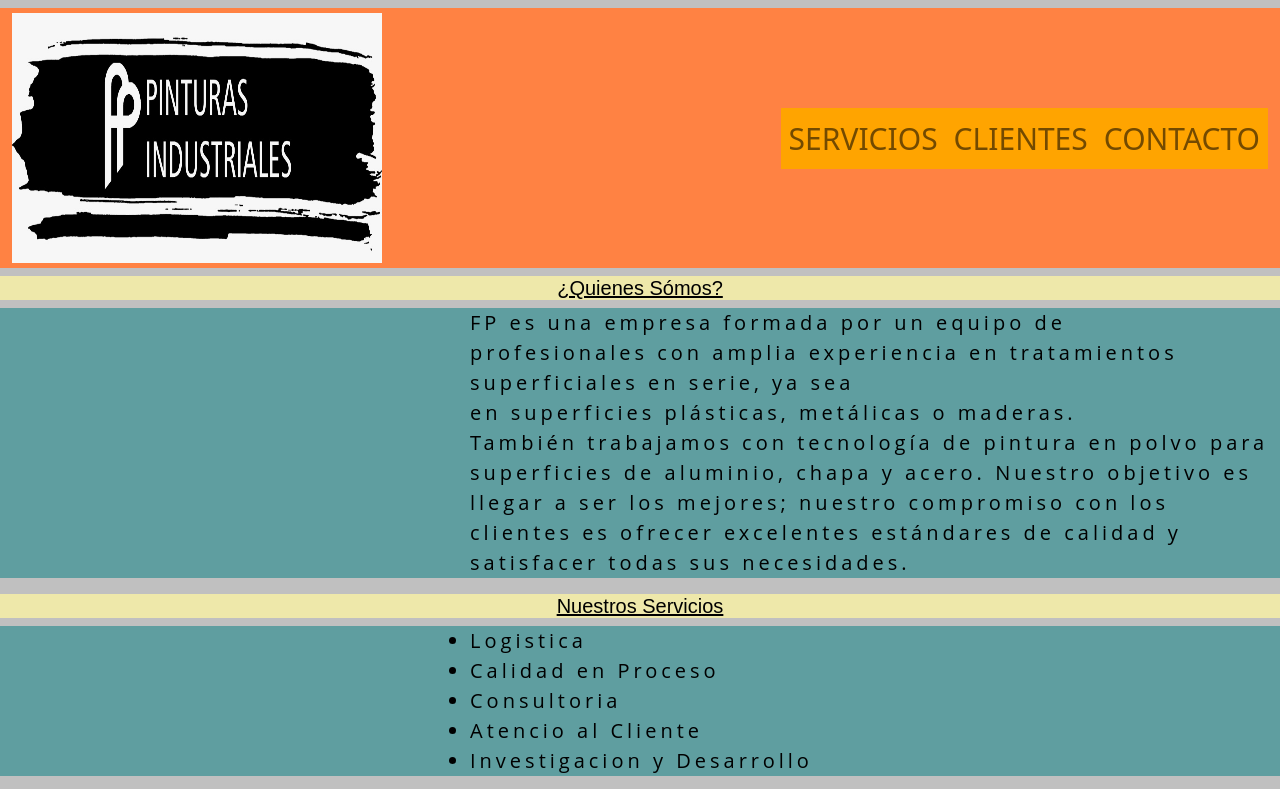
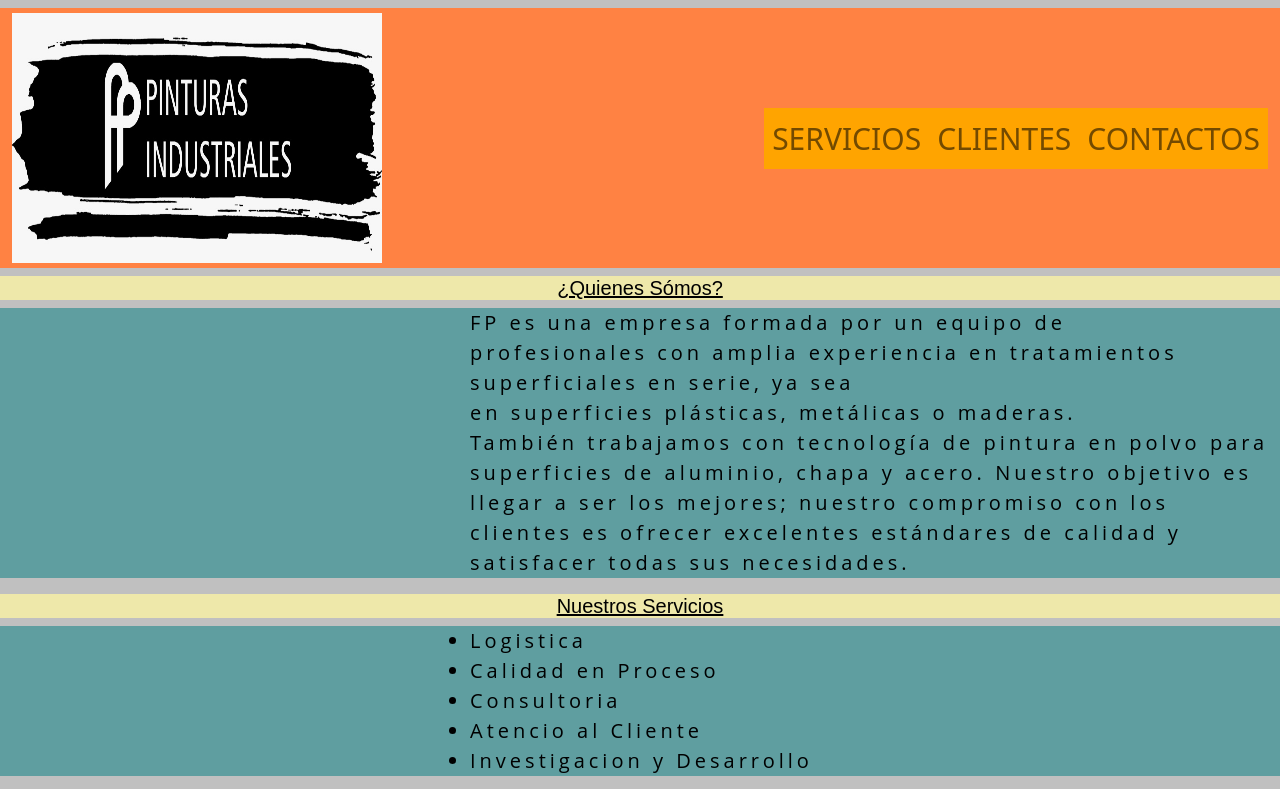
Before and after one commit to NicolasChumbita/prueba.desafio, a website: page Inicio.html in a window 1280 px wide. Shown: the top 789 px of the page. Drawn offline with nearby package versions, Linux system fonts and the light colour scheme.

Commit message:
Contactos

```diff
--- a/Inicio.html
+++ b/Inicio.html
@@ -43,7 +43,7 @@
             <div class="navbar-nav">
               <a class="nav-link" href="/SRC/Pestañas/Nuestros-Servicios.html">Servicios</a>
               <a class="nav-link" href="/SRC/Pestañas/Nuestros-Clientes.html">Clientes</a>
-              <a class="nav-link" href="/SRC/Pestañas/Contacto.html">Contacto</a>
+              <a class="nav-link" href="/SRC/Pestañas/Contacto.html">Contactos</a>
             </div>
           </div>
         </div>
```
